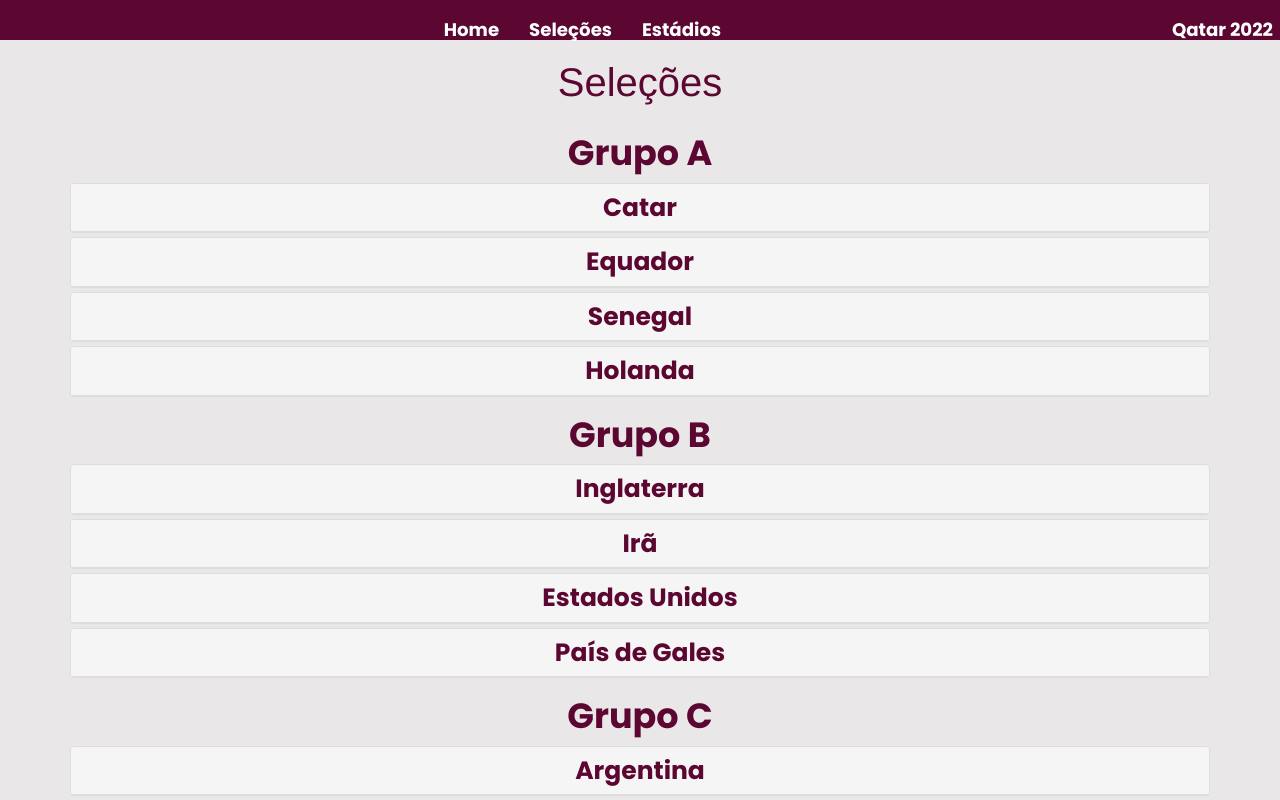
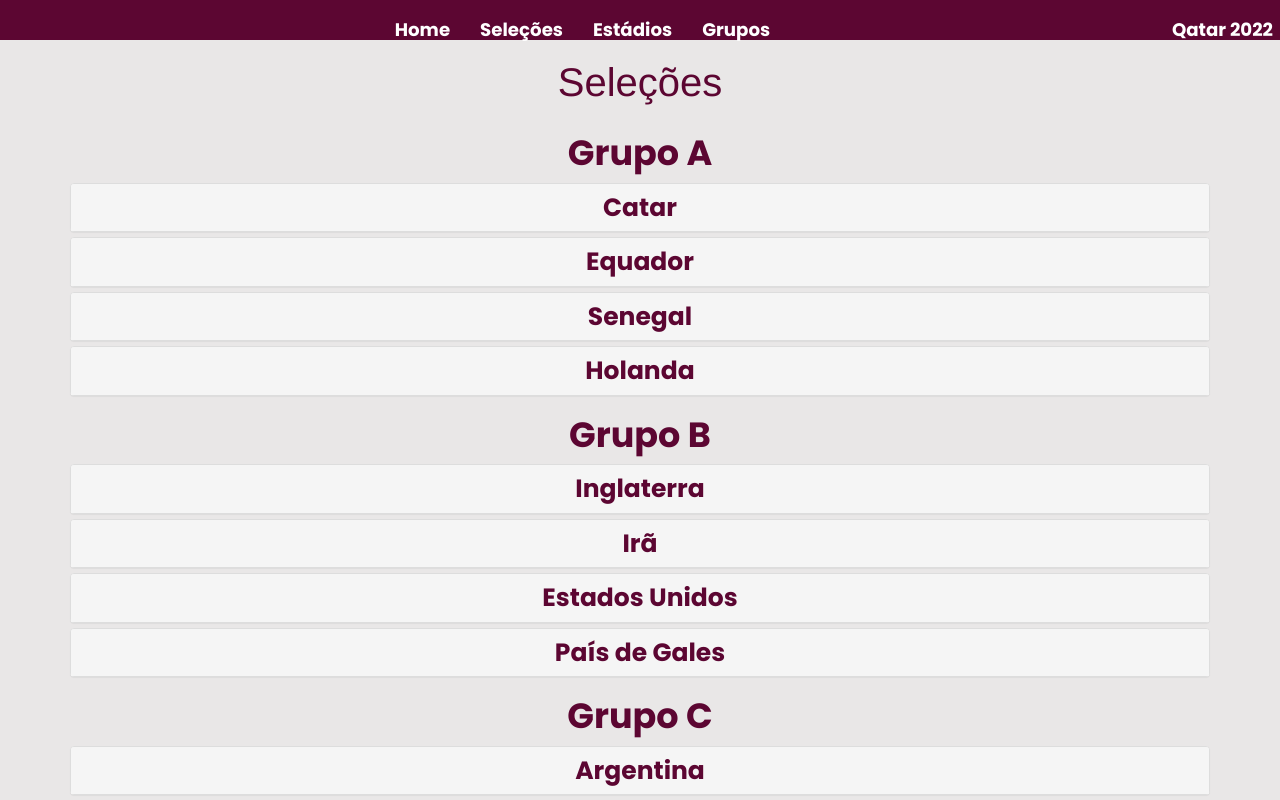
Before and after one commit to Ganda11f/Pagina-Copa, a plain HTML site: page selecoes.html in a window 1280 px wide. Shown: the top 800 px of the page. Drawn offline with nearby package versions, Linux system fonts and the light colour scheme.

Commit message:
Add files via upload

```diff
--- a/selecoes.html
+++ b/selecoes.html
@@ -14,12 +14,14 @@
 
 </head>
 <body>
+
     <nav>
 
         <ul class="navpr" >
             <li id="nav-bar"><a href="index.html">Home</a></li>
             <li id="nav-bar"><a href="#">Seleções</a></li>
             <li id="nav-bar"><a href="estádios.html">Estádios</a></li>
+            <li id="nav-bar"><a href="grupos.html">Grupos</a></li>
         </ul>
 
         <ul class="navpr">
```
Also changed, not shown: estádios.html (+1 -0 lines).
